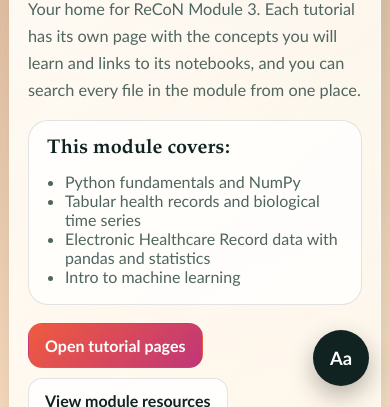
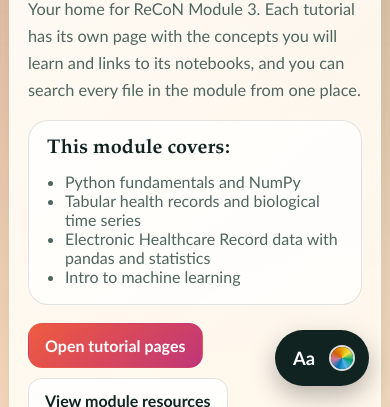
Before and after one commit to Sandoretal/Module3_2026, a plain HTML site: page docs/index.html in a window 390 px wide. Shown: the part 437-844 px from the top of the page. Drawn offline with Linux system fonts and the light colour scheme.

Commit message:
website phone adjustment

```diff
--- a/docs/styles.css
+++ b/docs/styles.css
@@ -1556,12 +1556,16 @@ body.dark-mode .gloss-link {
   }
 
   body .accessibility-toolbar .toolbar-button.toolbar-toggle {
-    width: 56px;
+    display: inline-flex;
+    align-items: center;
+    justify-content: center;
+    gap: 8px;
+    width: auto;
     height: 56px;
     min-width: 56px;
-    padding: 0;
+    padding: 0 16px 0 18px;
     border: 0;
-    border-radius: 50%;
+    border-radius: 999px;
     background: var(--ink);
     color: var(--on-ink, #fff);
     font-size: 0;
@@ -1574,8 +1578,22 @@ body.dark-mode .gloss-link {
     font-weight: 800;
   }
 
+  /* Colour wheel next to "Aa": text size and colour settings live here */
+  .toolbar-toggle::after {
+    content: "";
+    width: 22px;
+    height: 22px;
+    border-radius: 50%;
+    background: conic-gradient(#e69f00, #f0e442, #009e73, #56b4e9, #0072b2, #cc79a7, #d55e00, #e69f00);
+    box-shadow: 0 0 0 2px rgba(255, 255, 255, 0.85);
+  }
+
   .accessibility-toolbar:not(.is-collapsed) .toolbar-toggle::before {
     content: "✕";
+  }
+
+  .accessibility-toolbar:not(.is-collapsed) .toolbar-toggle::after {
+    display: none;
   }
 
   .toolbar-controls {
```
